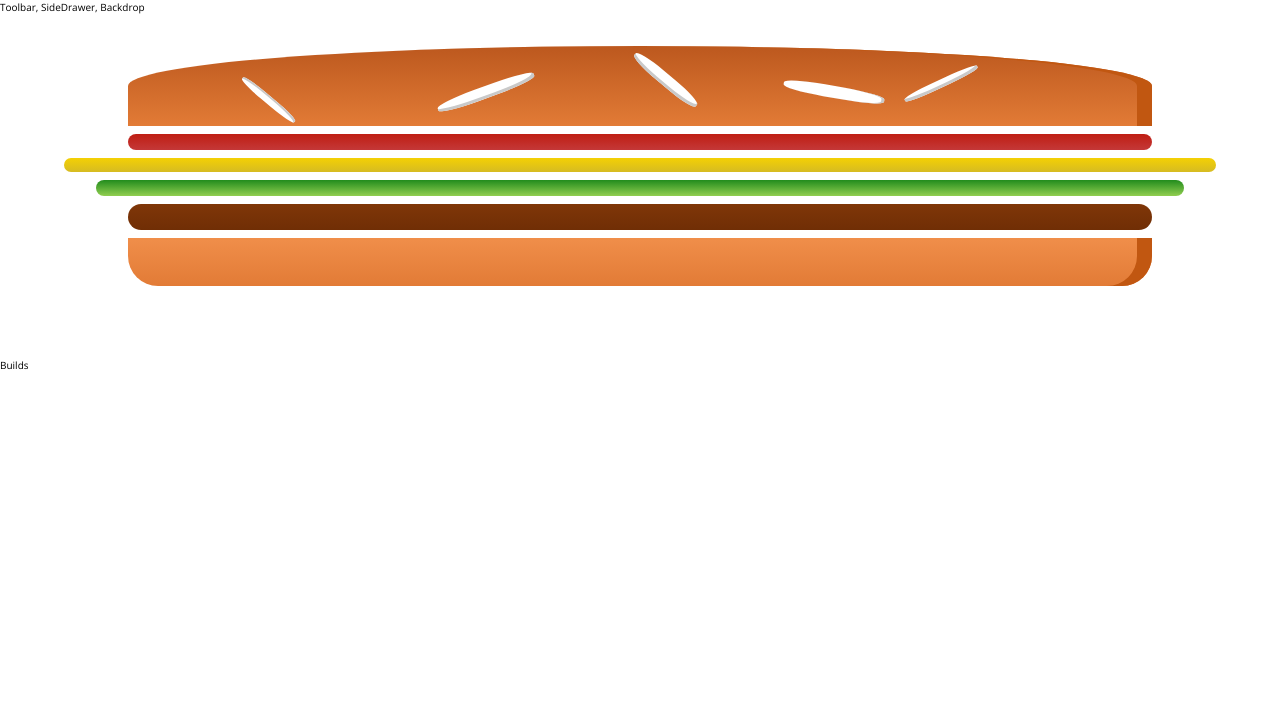
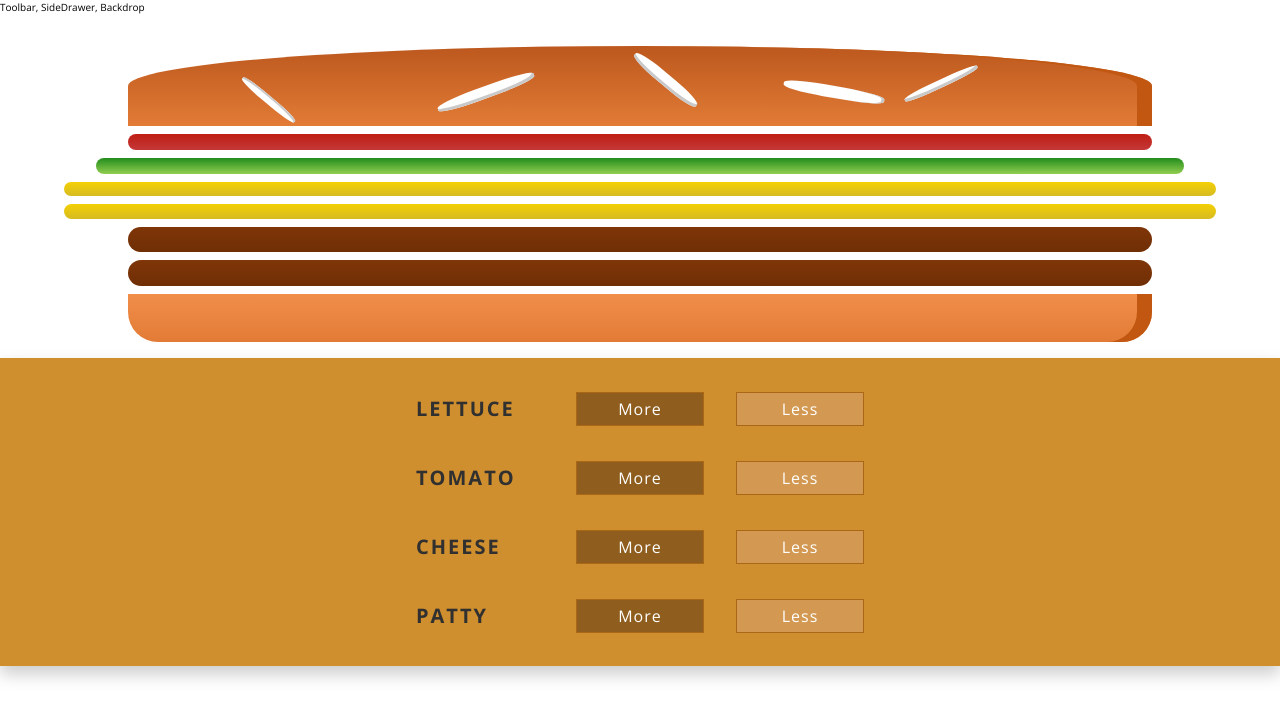
Before and after one commit to arhamathar/burger-builder-app, a React (Create React App) app: page / in a window 1280 px wide. Shown: the top 718 px of the page. Built offline with nearby package versions, Linux system fonts and the light colour scheme; the HTML template or start-up script is replaced by a standard one.

Commit message:
Burger build controls ui added.

```diff
--- /dev/null
+++ b/src/components/Burger/BuildControls.js
@@ -0,0 +1,22 @@
+import React from 'react';
+import SingleControllers from './SingleController';
+import classes from './BuildControls.module.css';
+
+const controls = [
+    { label: 'Lettuce', type: 'lettuce' },
+    { label: 'Tomato', type: 'tomato' },
+    { label: 'Cheese', type: 'cheese' },
+    { label: 'Patty', type: 'patty' }
+];
+
+function BuildControls() {
+    return (
+        <div className={classes.BuildControls}>
+            {controls.map(ctrl => {
+                return <SingleControllers key={ctrl.label} label={ctrl.label} />
+            })}
+        </div>
+    )
+}
+
+export default BuildControls;
--- /dev/null
+++ b/src/components/Burger/BuildControls.module.css
@@ -0,0 +1,10 @@
+.BuildControls{
+    width: 100%;
+    background-color: #CF8F2E;
+    display: flex;
+    flex-direction: column;
+    align-items: center;
+    margin: auto;
+    padding: 1rem 0;
+    box-shadow: 0 0.5rem 1rem #ccc;
+}
--- a/src/components/Burger/Burger.js
+++ b/src/components/Burger/Burger.js
@@ -2,14 +2,23 @@ import React from 'react';
 import Ingredients from './Ingredients';
 import classes from './Burger.module.css';
 
-function Burger() {
+function Burger(props) {
+  let transformedIngredients = Object.keys(props.ingredients).map(igKey => {
+    return [...Array(props.ingredients[igKey])].map((_, ind) => {
+      return <Ingredients key={igKey + ind} type={igKey} />
+    });
+  }).reduce((acc, curr) => {
+    return acc.concat(curr); // to convert in a single array
+  }, []);
+
+  if (transformedIngredients.length === 0) {
+    transformedIngredients = <p> Please start adding ingredients!</p>
+  }
+
   return (
     <div className={classes.Burger}>
       <Ingredients type="bread-top" />
-      <Ingredients type="tomato" />
-      <Ingredients type="cheese" />
-      <Ingredients type="lettuce" />
-      <Ingredients type="patty" />
+      {transformedIngredients}
       <Ingredients type="bread-bottom" />
     </div>
   );
--- a/src/components/Burger/Burger.module.css
+++ b/src/components/Burger/Burger.module.css
@@ -6,6 +6,7 @@
   text-align: center;
   font-weight: bold;
   font-size: 1.5rem;
+  color: #606060;
 }
 
 @media(min-width:500px)and(min-height: 400px){
--- /dev/null
+++ b/src/components/Burger/SingleController.js
@@ -0,0 +1,14 @@
+import React from 'react';
+import classes from './SingleController.module.css';
+
+function SingleController(props) {
+    return (
+        <div className={classes.SingleController}>
+            <div className={classes.Label}>{props.label}</div>
+            <button className={classes.More}>More</button>
+            <button className={classes.Less}>Less</button>
+        </div>
+    );
+}
+
+export default SingleController;
--- /dev/null
+++ b/src/components/Burger/SingleController.module.css
@@ -0,0 +1,73 @@
+.SingleController {
+    display: flex;
+    justify-content: space-between;
+    align-items: center;
+    margin: 5px 0;
+    font-size: 1rem;
+}
+
+.SingleController button {
+    display: block;
+    font: inherit;
+    padding: 5px;
+    margin: 0 1rem;
+    width: 8rem;
+    border: 1px solid #AA6817;
+    cursor: pointer;
+    outline: none;
+    letter-spacing: 1px;
+}
+
+.SingleController button:disabled {
+    background-color: #AC9980;
+    border: 1px solid #7E7365;
+    color: #ccc;
+    cursor: default;
+}
+
+.SingleController button:hover:disabled {
+    background-color: #AC9980;
+    color: #ccc;
+    cursor: not-allowed;
+}
+
+.Label {
+    padding: 1rem;
+    font-weight: bold;
+    width: 8rem;
+    font-size: 1.25rem;
+    text-transform: uppercase;
+    letter-spacing: 2px;
+    color: #303030;
+}
+
+@media(max-width: 500px){
+    .Label{
+        width: 6rem;
+        letter-spacing: 0;
+    }
+    .SingleController button{
+        width: 6rem;
+        margin: 0 5px;
+    }
+}
+
+.SingleController .Less {
+    background-color: #D39952;
+    color: white;
+}
+
+.SingleController .More {
+    background-color: #8F5E1E;
+    color: white;
+}
+
+.SingleController .Less:hover, .SingleController .Less:active {
+    background-color: #DAA972;
+    color: white;
+}
+
+.SingleController .More:hover,.SingleController .More:active {
+    background-color: #99703F;
+    color: white;
+}
--- a/src/containers/BurgerBuilder.js
+++ b/src/containers/BurgerBuilder.js
@@ -1,11 +1,19 @@
-import React from 'react';
+import React, { useState } from 'react';
 import Burger from '../components/Burger/Burger';
+import BuildControls from '../components/Burger/BuildControls';
 
 function BurgerBuilder() {
+  const [ingredients, setIngredients] = useState({
+    tomato: 1,
+    lettuce: 1,
+    cheese: 2,
+    patty: 2
+  });
+
   return (
     <div>
-      <Burger />
-      <div>Builds</div>
+      <Burger ingredients={ingredients} />
+      <BuildControls />
     </div>
   )
 }
```
Also changed, not shown: 1 other file (tests, documents, lock files or other folders).
